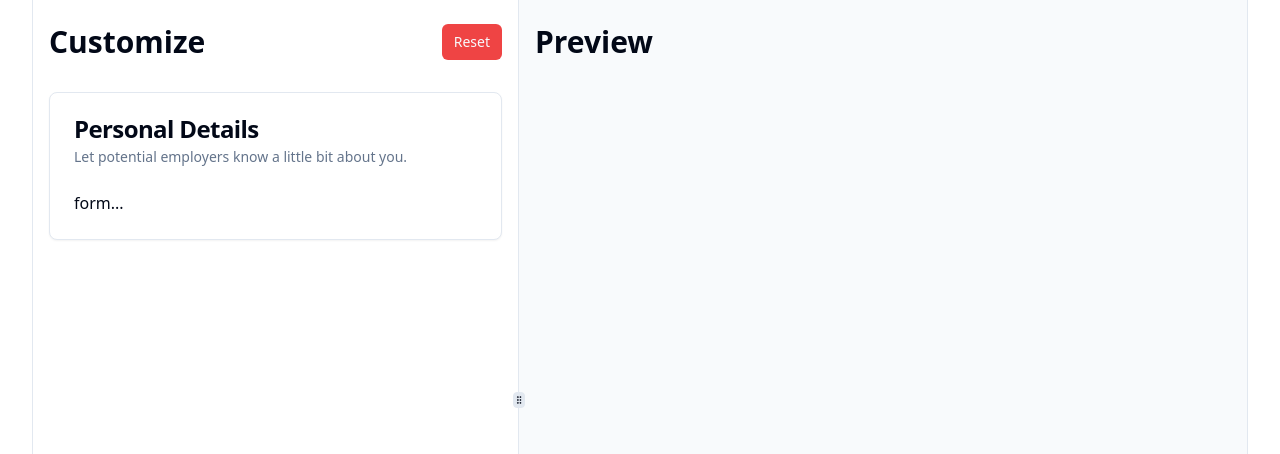
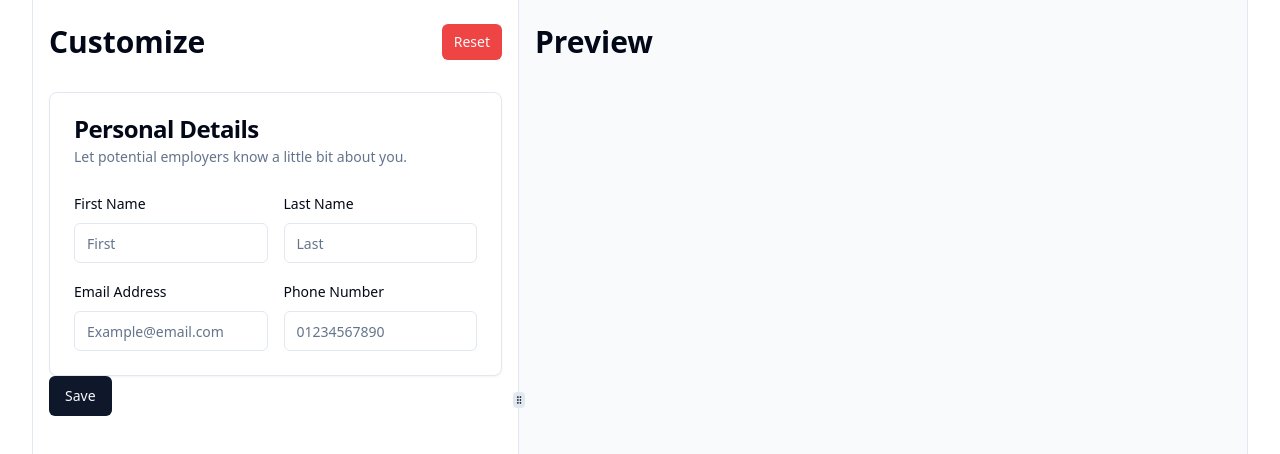
Before and after one commit to NatGlass/cv-builder, a React (Vite) app: page / in a window 1280 px wide. Shown: the top 454 px of the page. Built offline with nearby package versions, Linux system fonts and the light colour scheme.

Commit message:
personal details form

```diff
--- a/package.json
+++ b/package.json
@@ -10,6 +10,8 @@
     "preview": "vite preview"
   },
   "dependencies": {
+    "@hookform/resolvers": "^3.3.4",
+    "@radix-ui/react-label": "^2.0.2",
     "@radix-ui/react-slot": "^1.0.2",
     "@vitejs/plugin-react": "^4.2.1",
     "class-variance-authority": "^0.7.0",
@@ -17,9 +19,11 @@
     "lucide-react": "^0.312.0",
     "react": "^18.2.0",
     "react-dom": "^18.2.0",
+    "react-hook-form": "^7.49.3",
     "react-resizable-panels": "^1.0.9",
     "tailwind-merge": "^2.2.0",
-    "tailwindcss-animate": "^1.0.7"
+    "tailwindcss-animate": "^1.0.7",
+    "zod": "^3.22.4"
   },
   "devDependencies": {
     "@types/node": "^20.11.5",
--- a/src/App.tsx
+++ b/src/App.tsx
@@ -11,7 +11,7 @@
   return (
     <Layout>
       <ResizablePanelGroup direction="horizontal">
-        <ResizablePanel defaultSize={40} minSize={25} maxSize={40}>
+        <ResizablePanel defaultSize={40} minSize={40}>
           <Customize />
         </ResizablePanel>
         <ResizableHandle withHandle />
--- a/src/components/customize-form.tsx
+++ b/src/components/customize-form.tsx
@@ -1,18 +1,33 @@
-import { Card, CardContent, CardDescription, CardHeader, CardTitle } from "./ui/card";
+import { MainFormType, mainFormSchema } from "@/validators";
+import { zodResolver } from "@hookform/resolvers/zod";
+import { FormProvider, useForm } from "react-hook-form";
+import PersonalDetailsForm from "./subforms/personal";
+import { Button } from "./ui/button";
 
 function CustomizeForm() {
+  const methods = useForm<MainFormType>({
+    resolver: zodResolver(mainFormSchema),
+    defaultValues: {
+      personalDetails: {
+        firstName: "",
+        lastName: "",
+        email: "",
+        phone: "",
+      },
+    },
+  });
+
+  const onSubmit = (data: MainFormType) => {
+    console.log(data);
+  };
+
   return (
-    <>
-      <Card>
-        <CardHeader>
-          <CardTitle>Personal Details</CardTitle>
-          <CardDescription>Let potential employers know a little bit about you.</CardDescription>
-              </CardHeader>
-              <CardContent>
-                  form...
-              </CardContent>
-      </Card>
-    </>
+    <FormProvider {...methods}>
+      <form onSubmit={methods.handleSubmit(onSubmit)}>
+        <PersonalDetailsForm />
+        <Button type="submit">Save</Button>
+      </form>
+    </FormProvider>
   );
 }
 
--- a/src/components/subforms/personal.tsx
+++ b/src/components/subforms/personal.tsx
@@ -1,5 +1,87 @@
+import { PersonalDetailsType } from "@/validators";
+import { useFormContext } from "react-hook-form";
+import {
+  Card,
+  CardContent,
+  CardDescription,
+  CardHeader,
+  CardTitle,
+} from "../ui/card";
+import {
+  FormControl,
+  FormField,
+  FormItem,
+  FormLabel,
+  FormMessage,
+} from "../ui/form";
+import { Input } from "../ui/input";
+
 function PersonalDetailsForm() {
-  return <div>PersonalDetailsForm</div>;
+  const form = useFormContext<PersonalDetailsType>();
+  return (
+    <Card>
+      <CardHeader>
+        <CardTitle>Personal Details</CardTitle>
+        <CardDescription>
+          Let potential employers know a little bit about you.
+        </CardDescription>
+      </CardHeader>
+      <CardContent className="space-y-4 md:grid lg:grid-cols-2 lg:space-y-0 lg:gap-4">
+        <FormField
+          control={form.control}
+          name="personalDetails.firstName"
+          render={({ field }) => (
+            <FormItem>
+              <FormLabel>First Name</FormLabel>
+              <FormControl>
+                <Input {...field} placeholder="First" />
+              </FormControl>
+              <FormMessage />
+            </FormItem>
+          )}
+        />
+        <FormField
+          control={form.control}
+          name="personalDetails.lastName"
+          render={({ field }) => (
+            <FormItem>
+              <FormLabel>Last Name</FormLabel>
+              <FormControl>
+                <Input {...field} placeholder="Last" />
+              </FormControl>
+              <FormMessage />
+            </FormItem>
+          )}
+        />
+        <FormField
+          control={form.control}
+          name="personalDetails.email"
+          render={({ field }) => (
+            <FormItem>
+              <FormLabel>Email Address</FormLabel>
+              <FormControl>
+                <Input {...field} placeholder="Example@email.com" />
+              </FormControl>
+              <FormMessage />
+            </FormItem>
+          )}
+        />
+        <FormField
+          control={form.control}
+          name="personalDetails.phone"
+          render={({ field }) => (
+            <FormItem>
+              <FormLabel>Phone Number</FormLabel>
+              <FormControl>
+                <Input {...field} type="tel" placeholder="01234567890" />
+              </FormControl>
+              <FormMessage />
+            </FormItem>
+          )}
+        />
+      </CardContent>
+    </Card>
+  );
 }
 
 export default PersonalDetailsForm;
--- /dev/null
+++ b/src/components/ui/form.tsx
@@ -0,0 +1,176 @@
+import * as React from "react"
+import * as LabelPrimitive from "@radix-ui/react-label"
+import { Slot } from "@radix-ui/react-slot"
+import {
+  Controller,
+  ControllerProps,
+  FieldPath,
+  FieldValues,
+  FormProvider,
+  useFormContext,
+} from "react-hook-form"
+
+import { cn } from "@/lib/utils"
+import { Label } from "@/components/ui/label"
+
+const Form = FormProvider
+
+type FormFieldContextValue<
+  TFieldValues extends FieldValues = FieldValues,
+  TName extends FieldPath<TFieldValues> = FieldPath<TFieldValues>
+> = {
+  name: TName
+}
+
+const FormFieldContext = React.createContext<FormFieldContextValue>(
+  {} as FormFieldContextValue
+)
+
+const FormField = <
+  TFieldValues extends FieldValues = FieldValues,
+  TName extends FieldPath<TFieldValues> = FieldPath<TFieldValues>
+>({
+  ...props
+}: ControllerProps<TFieldValues, TName>) => {
+  return (
+    <FormFieldContext.Provider value={{ name: props.name }}>
+      <Controller {...props} />
+    </FormFieldContext.Provider>
+  )
+}
+
+const useFormField = () => {
+  const fieldContext = React.useContext(FormFieldContext)
+  const itemContext = React.useContext(FormItemContext)
+  const { getFieldState, formState } = useFormContext()
+
+  const fieldState = getFieldState(fieldContext.name, formState)
+
+  if (!fieldContext) {
+    throw new Error("useFormField should be used within <FormField>")
+  }
+
+  const { id } = itemContext
+
+  return {
+    id,
+    name: fieldContext.name,
+    formItemId: `${id}-form-item`,
+    formDescriptionId: `${id}-form-item-description`,
+    formMessageId: `${id}-form-item-message`,
+    ...fieldState,
+  }
+}
+
+type FormItemContextValue = {
+  id: string
+}
+
+const FormItemContext = React.createContext<FormItemContextValue>(
+  {} as FormItemContextValue
+)
+
+const FormItem = React.forwardRef<
+  HTMLDivElement,
+  React.HTMLAttributes<HTMLDivElement>
+>(({ className, ...props }, ref) => {
+  const id = React.useId()
+
+  return (
+    <FormItemContext.Provider value={{ id }}>
+      <div ref={ref} className={cn("space-y-2", className)} {...props} />
+    </FormItemContext.Provider>
+  )
+})
+FormItem.displayName = "FormItem"
+
+const FormLabel = React.forwardRef<
+  React.ElementRef<typeof LabelPrimitive.Root>,
+  React.ComponentPropsWithoutRef<typeof LabelPrimitive.Root>
+>(({ className, ...props }, ref) => {
+  const { error, formItemId } = useFormField()
+
+  return (
+    <Label
+      ref={ref}
+      className={cn(error && "text-destructive", className)}
+      htmlFor={formItemId}
+      {...props}
+    />
+  )
+})
+FormLabel.displayName = "FormLabel"
+
+const FormControl = React.forwardRef<
+  React.ElementRef<typeof Slot>,
+  React.ComponentPropsWithoutRef<typeof Slot>
+>(({ ...props }, ref) => {
+  const { error, formItemId, formDescriptionId, formMessageId } = useFormField()
+
+  return (
+    <Slot
+      ref={ref}
+      id={formItemId}
+      aria-describedby={
+        !error
+          ? `${formDescriptionId}`
+          : `${formDescriptionId} ${formMessageId}`
+      }
+      aria-invalid={!!error}
+      {...props}
+    />
+  )
+})
+FormControl.displayName = "FormControl"
+
+const FormDescription = React.forwardRef<
+  HTMLParagraphElement,
+  React.HTMLAttributes<HTMLParagraphElement>
+>(({ className, ...props }, ref) => {
+  const { formDescriptionId } = useFormField()
+
+  return (
+    <p
+      ref={ref}
+      id={formDescriptionId}
+      className={cn("text-sm text-muted-foreground", className)}
+      {...props}
+    />
+  )
+})
+FormDescription.displayName = "FormDescription"
+
+const FormMessage = React.forwardRef<
+  HTMLParagraphElement,
+  React.HTMLAttributes<HTMLParagraphElement>
+>(({ className, children, ...props }, ref) => {
+  const { error, formMessageId } = useFormField()
+  const body = error ? String(error?.message) : children
+
+  if (!body) {
+    return null
+  }
+
+  return (
+    <p
+      ref={ref}
+      id={formMessageId}
+      className={cn("text-sm font-medium text-destructive", className)}
+      {...props}
+    >
+      {body}
+    </p>
+  )
+})
+FormMessage.displayName = "FormMessage"
+
+export {
+  useFormField,
+  Form,
+  FormItem,
+  FormLabel,
+  FormControl,
+  FormDescription,
+  FormMessage,
+  FormField,
+}
--- /dev/null
+++ b/src/components/ui/input.tsx
@@ -0,0 +1,25 @@
+import * as React from "react"
+
+import { cn } from "@/lib/utils"
+
+export interface InputProps
+  extends React.InputHTMLAttributes<HTMLInputElement> {}
+
+const Input = React.forwardRef<HTMLInputElement, InputProps>(
+  ({ className, type, ...props }, ref) => {
+    return (
+      <input
+        type={type}
+        className={cn(
+          "flex h-10 w-full rounded-md border border-input bg-background px-3 py-2 text-sm ring-offset-background file:border-0 file:bg-transparent file:text-sm file:font-medium placeholder:text-muted-foreground focus-visible:outline-none focus-visible:ring-2 focus-visible:ring-ring focus-visible:ring-offset-2 disabled:cursor-not-allowed disabled:opacity-50",
+          className
+        )}
+        ref={ref}
+        {...props}
+      />
+    )
+  }
+)
+Input.displayName = "Input"
+
+export { Input }
--- /dev/null
+++ b/src/components/ui/label.tsx
@@ -0,0 +1,26 @@
+"use client"
+
+import * as React from "react"
+import * as LabelPrimitive from "@radix-ui/react-label"
+import { cva, type VariantProps } from "class-variance-authority"
+
+import { cn } from "@/lib/utils"
+
+const labelVariants = cva(
+  "text-sm font-medium leading-none peer-disabled:cursor-not-allowed peer-disabled:opacity-70"
+)
+
+const Label = React.forwardRef<
+  React.ElementRef<typeof LabelPrimitive.Root>,
+  React.ComponentPropsWithoutRef<typeof LabelPrimitive.Root> &
+    VariantProps<typeof labelVariants>
+>(({ className, ...props }, ref) => (
+  <LabelPrimitive.Root
+    ref={ref}
+    className={cn(labelVariants(), className)}
+    {...props}
+  />
+))
+Label.displayName = LabelPrimitive.Root.displayName
+
+export { Label }
--- /dev/null
+++ b/src/validators/index.ts
@@ -0,0 +1,25 @@
+import { z } from "zod";
+
+const personalDetailsSchema = z.object({
+  firstName: z.string().min(1, { message: "First name is required" }),
+  lastName: z.string().min(1, { message: "Last name is required" }),
+  email: z.string().email({ message: "Invalid email address" }),
+  phone: z.string().min(10, { message: "Invalid phone number" }),
+});
+
+type PersonalDetailsType = {
+  personalDetails: z.infer<typeof personalDetailsSchema>;
+};
+
+const mainFormSchema = z.object({
+  personalDetails: personalDetailsSchema,
+});
+
+type MainFormType = z.infer<typeof mainFormSchema>;
+
+export {
+  mainFormSchema,
+  personalDetailsSchema,
+  type MainFormType,
+  type PersonalDetailsType,
+};
```
Also changed, not shown: 1 other file (tests, documents, lock files or other folders).
